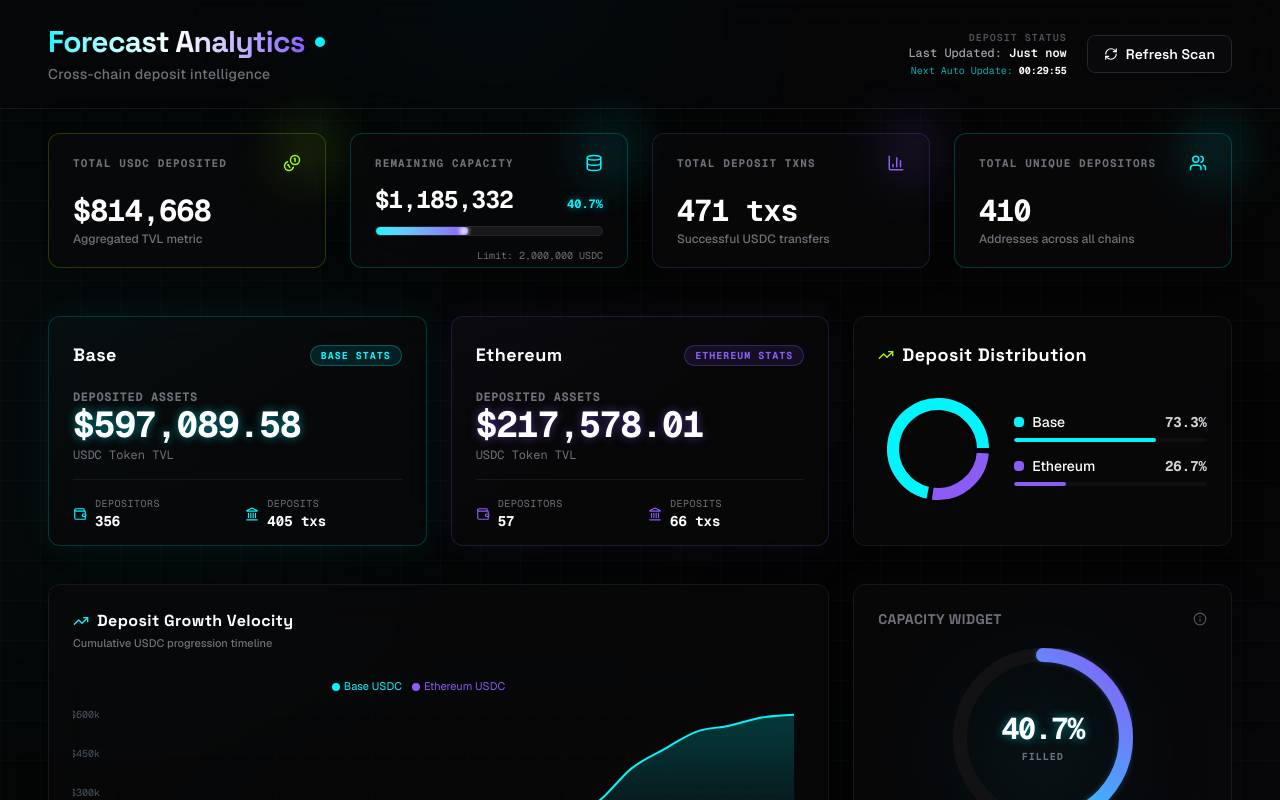
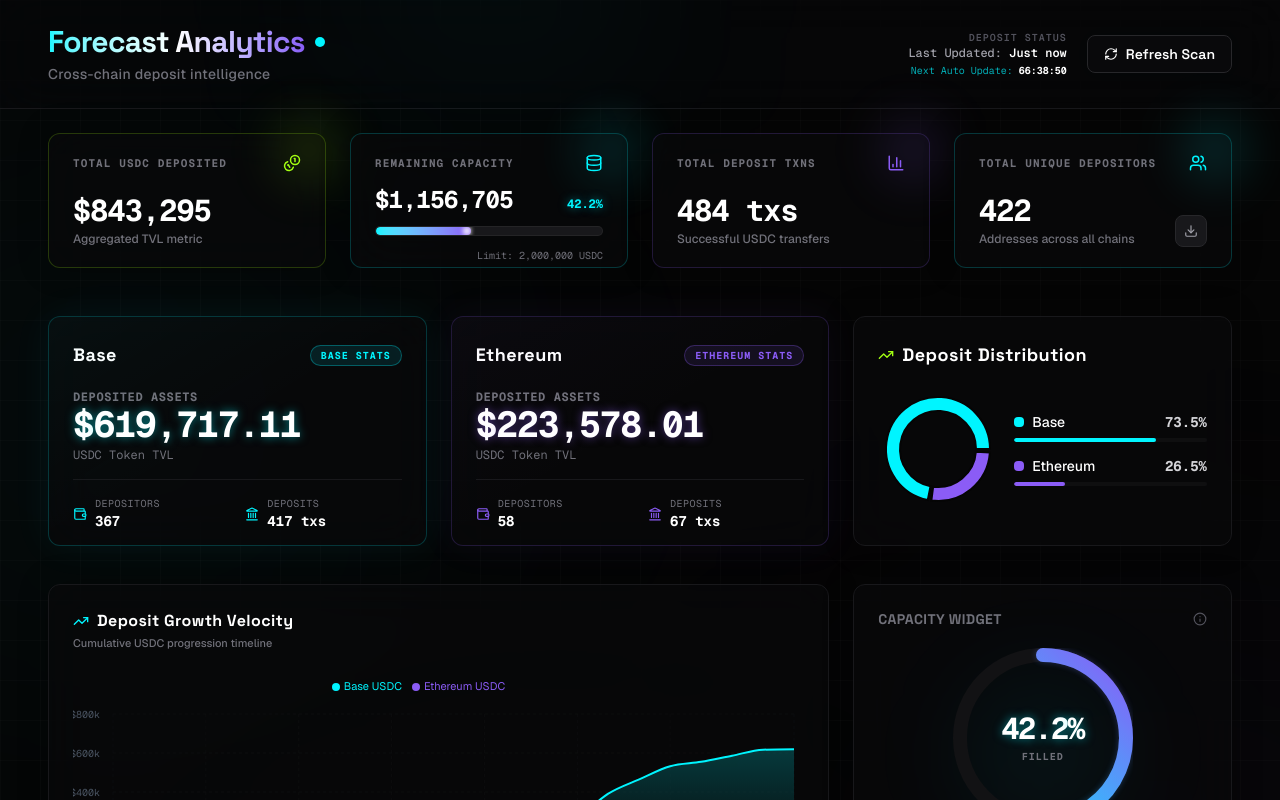
Before and after one commit to the-eyecon/forecast-depositors, a Next.js app: page / in a window 1280 px wide. Shown: the top 800 px of the page. Built offline with nearby package versions, Linux system fonts and the light colour scheme.

Commit message:
Added download button and fixed update time

```diff
--- a/multichain.js
+++ b/multichain.js
@@ -274,13 +274,6 @@ export async function runScan() {
       JSON.stringify(dashboardData, null, 2)
     );
     console.log("Saved dashboard data to src/data/dashboard-data.json");
-
-    // Save legacy CSV
-    fs.writeFileSync(
-      "all-wallets.csv",
-      [...totalUniqueWallets].join("\n")
-    );
-    console.log("Saved unique wallets to all-wallets.csv");
   } catch (fsError) {
     console.warn("Telemetry file write bypassed (expected in read-only serverless environments like Vercel):", fsError.message);
   }
--- a/src/app/page.tsx
+++ b/src/app/page.tsx
@@ -40,6 +40,7 @@ export default function DashboardHome() {
         totalDeposits={data.totalDeposits}
         totalUSDCDeposited={data.totalUSDCDeposited}
         remainingCap={data.remainingCap}
+        wallets={data.wallets}
       />
 
       {/* Chain stats row */}
--- a/src/components/dashboard/Header.tsx
+++ b/src/components/dashboard/Header.tsx
@@ -9,55 +9,58 @@ interface HeaderProps {
 }
 
 export default function Header({ lastUpdated, onRefresh }: HeaderProps) {
+  const REFRESH_INTERVAL = 1800; // 30 minutes in seconds
+
   const [isScanning, setIsScanning] = useState(false);
   const [scanStatus, setScanStatus] = useState("");
   const [timeAgo, setTimeAgo] = useState("Just now");
-  const [timeLeft, setTimeLeft] = useState(1800); // 30 minutes in seconds
+  const [timeLeft, setTimeLeft] = useState(() => {
+    // Initialize countdown from lastUpdated so it's always in sync
+    const elapsed = Math.floor((Date.now() - new Date(lastUpdated).getTime()) / 1000);
+    return Math.max(0, REFRESH_INTERVAL - elapsed);
+  });
 
   const abortControllerRef = useRef<AbortController | null>(null);
 
-  // Calculate Time Ago for "Last Updated"
+  // Unified tick: update both "time ago" and "time left" every second from the same source
   useEffect(() => {
-    const calculateTimeAgo = () => {
-      const diffMs = Date.now() - new Date(lastUpdated).getTime();
-      const diffMins = Math.floor(diffMs / 60000);
+    const tick = () => {
+      const elapsedMs = Date.now() - new Date(lastUpdated).getTime();
+      const elapsedSec = Math.floor(elapsedMs / 1000);
+      const elapsedMins = Math.floor(elapsedMs / 60000);
 
-      if (diffMins < 1) {
+      // Update "Last Updated" display
+      if (elapsedMins < 1) {
         setTimeAgo("Just now");
-      } else if (diffMins === 1) {
+      } else if (elapsedMins === 1) {
         setTimeAgo("1m ago");
       } else {
-        setTimeAgo(`${diffMins}m ago`);
+        setTimeAgo(`${elapsedMins}m ago`);
+      }
+
+      // Update countdown (only if not currently scanning)
+      if (!isScanning) {
+        setTimeLeft(Math.max(0, REFRESH_INTERVAL - elapsedSec));
       }
     };
 
-    calculateTimeAgo();
-    const interval = setInterval(calculateTimeAgo, 30000); // Update every 30s
+    tick(); // Run immediately on mount / lastUpdated change
+    const interval = setInterval(tick, 1000);
     return () => clearInterval(interval);
-  }, [lastUpdated]);
+  }, [lastUpdated, isScanning]);
 
-  // Keep handleScan ref updated to prevent stale closures in interval
+  // Keep handleScan ref updated to prevent stale closures
   const handleScanRef = useRef<() => Promise<void>>(async () => {});
   useEffect(() => {
     handleScanRef.current = handleScan;
   });
 
-  // Auto-refresh countdown timer
+  // Trigger auto-scan when countdown reaches 0
   useEffect(() => {
-    if (isScanning) return; // Pause countdown while scanning is active
-
-    const timer = setInterval(() => {
-      setTimeLeft((prev) => {
-        if (prev <= 1) {
-          handleScanRef.current();
-          return 1800; // Reset countdown
-        }
-        return prev - 1;
-      });
-    }, 1000);
-
-    return () => clearInterval(timer);
-  }, [isScanning]);
+    if (timeLeft === 0 && !isScanning) {
+      handleScanRef.current();
+    }
+  }, [timeLeft, isScanning]);
 
   const handleScan = async () => {
     if (isScanning) return;
@@ -110,7 +113,7 @@ export default function Header({ lastUpdated, onRefresh }: HeaderProps) {
       clearInterval(progressInterval);
       if (err.name === "AbortError") {
         setScanStatus("Scan aborted.");
-        setTimeLeft(1800); // Reset countdown on user cancel
+        setTimeLeft((prev) => (prev <= 5 ? 1800 : prev)); // Retain previous countdown time on abort
         setTimeout(() => {
           setIsScanning(false);
           setScanStatus("");
--- a/src/components/dashboard/KPICards.tsx
+++ b/src/components/dashboard/KPICards.tsx
@@ -1,7 +1,7 @@
 "use client";
 
 import React from "react";
-import { Users, BarChart3, Coins, Database } from "lucide-react";
+import { Users, BarChart3, Coins, Database, Download } from "lucide-react";
 import { motion } from "framer-motion";
 
 interface KPICardsProps {
@@ -9,6 +9,7 @@ interface KPICardsProps {
   totalDeposits: number;
   totalUSDCDeposited: number;
   remainingCap: number;
+  wallets?: Array<{ address: string }>;
 }
 
 export default function KPICards({
@@ -16,9 +17,29 @@ export default function KPICards({
   totalDeposits,
   totalUSDCDeposited,
   remainingCap,
+  wallets = [],
 }: KPICardsProps) {
   const CAPACITY = 2000000;
   const percentFilled = (totalUSDCDeposited / CAPACITY) * 100;
+
+  const handleDownloadCSV = () => {
+    if (!wallets || wallets.length === 0) return;
+
+    // Generate CSV content: list of unique wallet addresses separated by newlines
+    const uniqueAddresses = wallets.map((w) => w.address.toLowerCase());
+    const csvContent = uniqueAddresses.join("\n");
+
+    // Create blob and trigger download
+    const blob = new Blob([csvContent], { type: "text/csv;charset=utf-8;" });
+    const url = URL.createObjectURL(blob);
+    const link = document.createElement("a");
+    link.setAttribute("href", url);
+    link.setAttribute("download", "deposit-wallets.csv");
+    link.style.visibility = "hidden";
+    document.body.appendChild(link);
+    link.click();
+    document.body.removeChild(link);
+  };
 
   const cards = [
     {
@@ -162,7 +183,8 @@ export default function KPICards({
               <Icon size={18} className={card.textColor} />
             </div>
 
-            <div className="mt-3 flex flex-col">
+            <div className="mt-3 flex items-end justify-between">
+              <div className="flex flex-col">
                 <span className="text-3xl font-mono font-bold text-white tracking-tight">
                   {card.value}
                 </span>
@@ -170,6 +192,17 @@ export default function KPICards({
                   {card.subtext}
                 </span>
               </div>
+
+              {card.title === "Total Unique Depositors" && wallets.length > 0 && (
+                <button
+                  onClick={handleDownloadCSV}
+                  title="Download Unique Wallets CSV"
+                  className="p-2 rounded-lg bg-zinc-900 border border-zinc-800 hover:border-neon-cyan text-zinc-400 hover:text-neon-cyan hover:shadow-[0_0_10px_rgba(0,245,255,0.15)] transition-all duration-200 cursor-pointer flex items-center justify-center z-10"
+                >
+                  <Download size={14} />
+                </button>
+              )}
+            </div>
           </motion.div>
         );
       })}
```
Also changed, not shown: all-wallets.csv, src/data/dashboard-data.json. Lines whose indentation alone changed are shown as unchanged.
